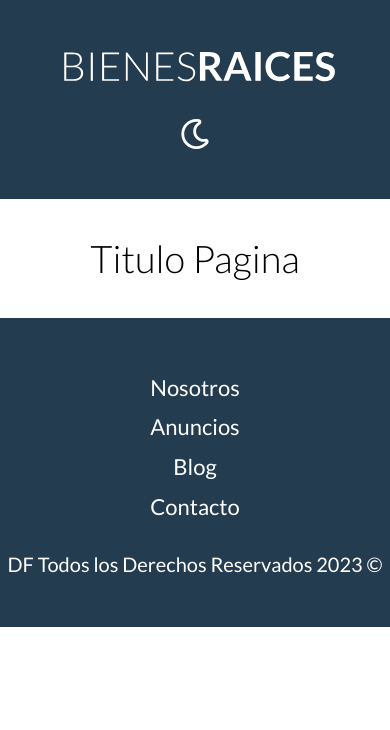
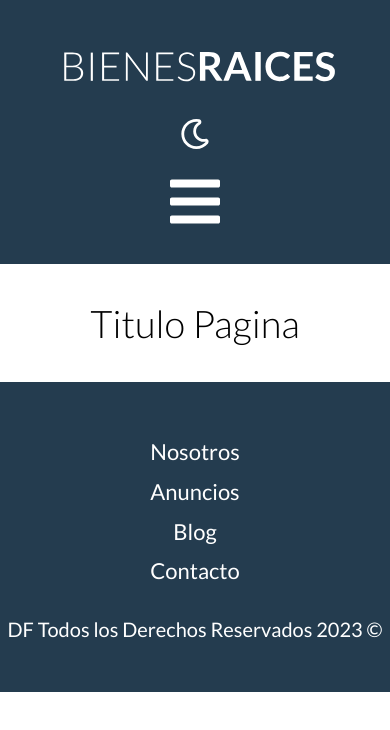
Before and after one commit to davidfatule/proyecto_r, a website: page base.html in a window 390 px wide. Drawn offline with Linux system fonts and the light colour scheme.

Commit message:
first commit

```diff
--- a/base.html
+++ b/base.html
@@ -21,6 +21,10 @@
 
             <div class="derecha">
                 <img src="build/img/dark-mode.svg" alt="Modo Oscuro" class="dark-mode-boton">
+
+                <div class="mobile-menu">
+                    <img src="build/img/barras.svg" alt="icono menu responsive">
+                </div>
 
                 <nav class="navegacion">
                     <a href="nosotros.html">Nosotros</a>
```
Also changed, not shown: entrada.html (+4 -0 lines).
